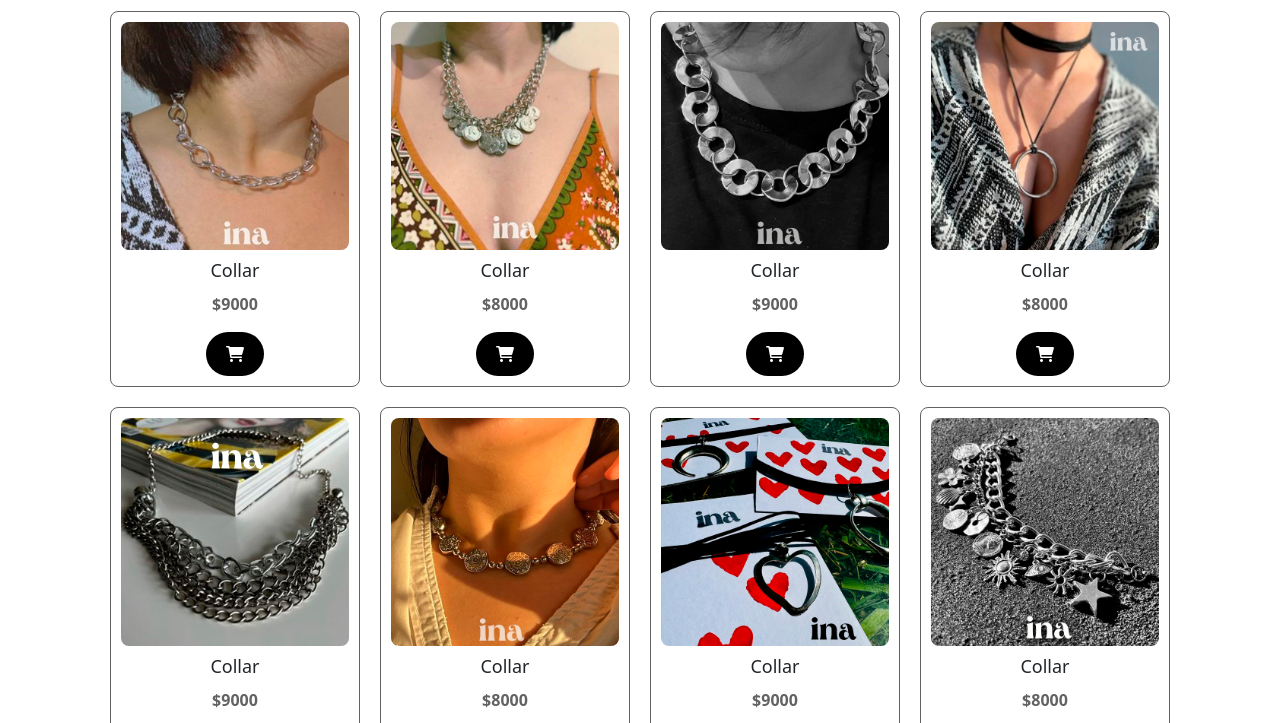
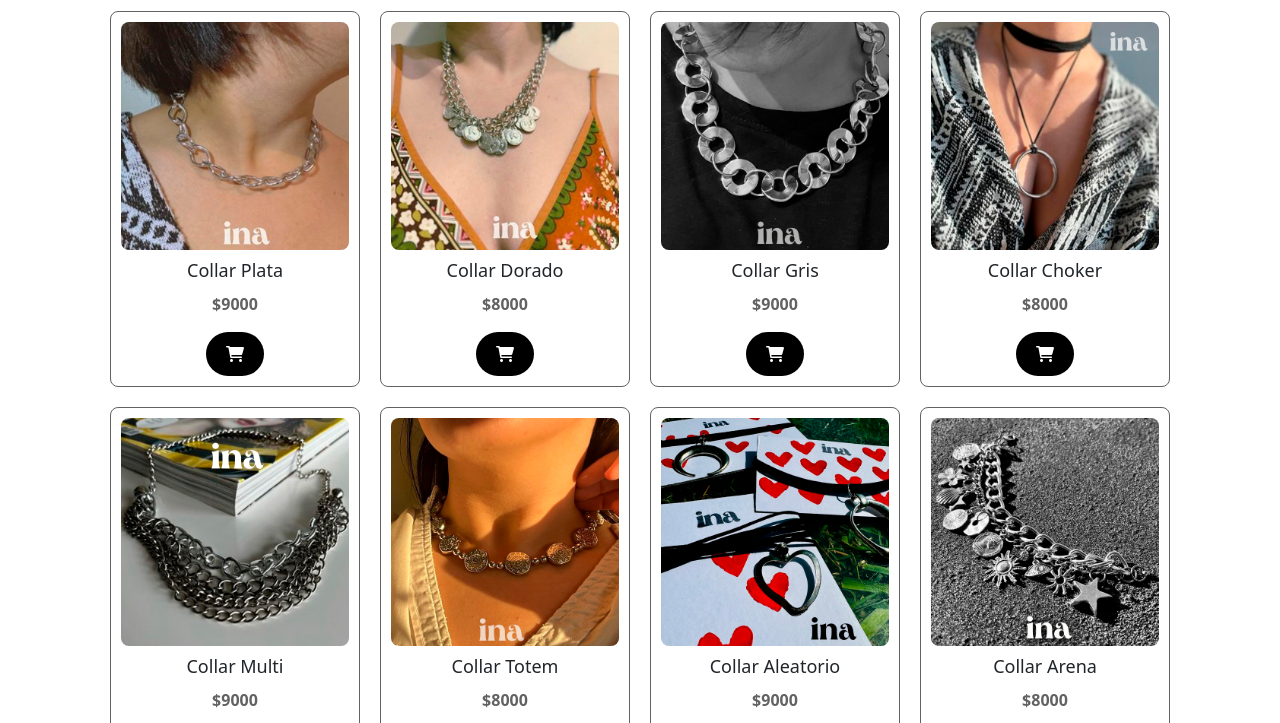
Before and after one commit to Franqito73/EntregaFinal_JS_Picini, a website: page pages/collares.html in a window 1280 px wide. Shown: the part 77-800 px from the top of the page. Drawn offline with nearby package versions, Linux system fonts and the light colour scheme.

Commit message:
Actualizacion de Entrega Final

```diff
--- a/pages/collares.html
+++ b/pages/collares.html
@@ -53,64 +53,64 @@
 <!------------------------------------------ Productos ---------------------------------------------->
 <section class="productos">
   <div class="productos_pulsera-collar" data-id="1">
-    <img class="itemImage" src="../img/Collar_Plata_1.jpg" alt="Collar-1">
-    <h3 class="itemTitle">Collar</h3>
+    <img class="itemImage" src="../img/Collar_Plata_1.jpg" alt="Collar Plata">
+    <h3 class="itemTitle">Collar Plata</h3>
     <p class="itemPrice">$9000</p>
     <a class="productos_link" href="#">
       <button class="productos_link-button" type="button"><i class="fas fa-shopping-cart"></i></button>
     </a>
   </div>
   <div class="productos_pulsera-collar" data-id="2">
-    <img class="itemImage" src="../img/Collar_Dorado_2.jpg" alt="Collar-2">
-    <h3 class="itemTitle">Collar</h3>
+    <img class="itemImage" src="../img/Collar_Dorado_2.jpg" alt="Collar Dorado">
+    <h3 class="itemTitle">Collar Dorado</h3>
     <p class="itemPrice">$8000</p>
     <a class="productos_link" href="#">
       <button class="productos_link-button" type="button"><i class="fas fa-shopping-cart"></i></button>
     </a>
   </div>
   <div class="productos_pulsera-collar" data-id="3">
-    <img class="itemImage" src="../img/Collar_Gris_3.jpg" alt="Collar-3">
-    <h3 class="itemTitle">Collar</h3>
+    <img class="itemImage" src="../img/Collar_Gris_3.jpg" alt="Collar Gris">
+    <h3 class="itemTitle">Collar Gris</h3>
     <p class="itemPrice">$9000</p>
     <a class="productos_link" href="#">
       <button class="productos_link-button" type="button"><i class="fas fa-shopping-cart"></i></button>
     </a>
   </div>
   <div class="productos_pulsera-collar" data-id="4">
-    <img class="itemImage" src="../img/Collar_Choker_4.jpg" alt="Collar-4">
-    <h3 class="itemTitle">Collar</h3>
+    <img class="itemImage" src="../img/Collar_Choker_4.jpg" alt="Collar Choker">
+    <h3 class="itemTitle">Collar Choker</h3>
     <p class="itemPrice">$8000</p>
     <a class="productos_link" href="#">
       <button class="productos_link-button" type="button"><i class="fas fa-shopping-cart"></i></button>
     </a>
   </div>
   <div class="productos_pulsera-collar" data-id="5">
-    <img class="itemImage" src="../img/Collar_Multi_5.jpg" alt="Collar-5">
-    <h3 class="itemTitle">Collar</h3>
+    <img class="itemImage" src="../img/Collar_Multi_5.jpg" alt="Collar Multi">
+    <h3 class="itemTitle">Collar Multi</h3>
     <p class="itemPrice">$9000</p>
     <a class="productos_link" href="#">
       <button class="productos_link-button" type="button"><i class="fas fa-shopping-cart"></i></button>
     </a>
   </div>
   <div class="productos_pulsera-collar" data-id="6">
-    <img class="itemImage" src="../img/Collar_Totem_6.jpg" alt="Collar-6">
-    <h3 class="itemTitle">Collar</h3>
+    <img class="itemImage" src="../img/Collar_Totem_6.jpg" alt="Collar Totem">
+    <h3 class="itemTitle">Collar Totem</h3>
     <p class="itemPrice">$8000</p>
     <a class="productos_link" href="#">
       <button class="productos_link-button" type="button"><i class="fas fa-shopping-cart"></i></button>
     </a>
   </div>
   <div class="productos_pulsera-collar" data-id="7">
-    <img class="itemImage" src="../img/Collar_Varios_7.jpg" alt="Collar-7">
-    <h3 class="itemTitle">Collar</h3>
+    <img class="itemImage" src="../img/Collar_Varios_7.jpg" alt="Collar Aleatorio">
+    <h3 class="itemTitle">Collar Aleatorio</h3>
     <p class="itemPrice">$9000</p>
     <a class="productos_link" href="#">
       <button class="productos_link-button" type="button"><i class="fas fa-shopping-cart"></i></button>
     </a>
   </div>
   <div class="productos_pulsera-collar" data-id="8">
-    <img class="itemImage" src="../img/Collar_Arena_8.jpg" alt="Collar-8">
-    <h3 class="itemTitle">Collar</h3>
+    <img class="itemImage" src="../img/Collar_Arena_8.jpg" alt="Collar Arena">
+    <h3 class="itemTitle">Collar Arena</h3>
     <p class="itemPrice">$8000</p>
     <a class="productos_link" href="#">
       <button class="productos_link-button" type="button"><i class="fas fa-shopping-cart"></i></button>
```
Also changed, not shown: index.html (+2 -2 lines), pages/pulseras.html (+8 -8 lines).
